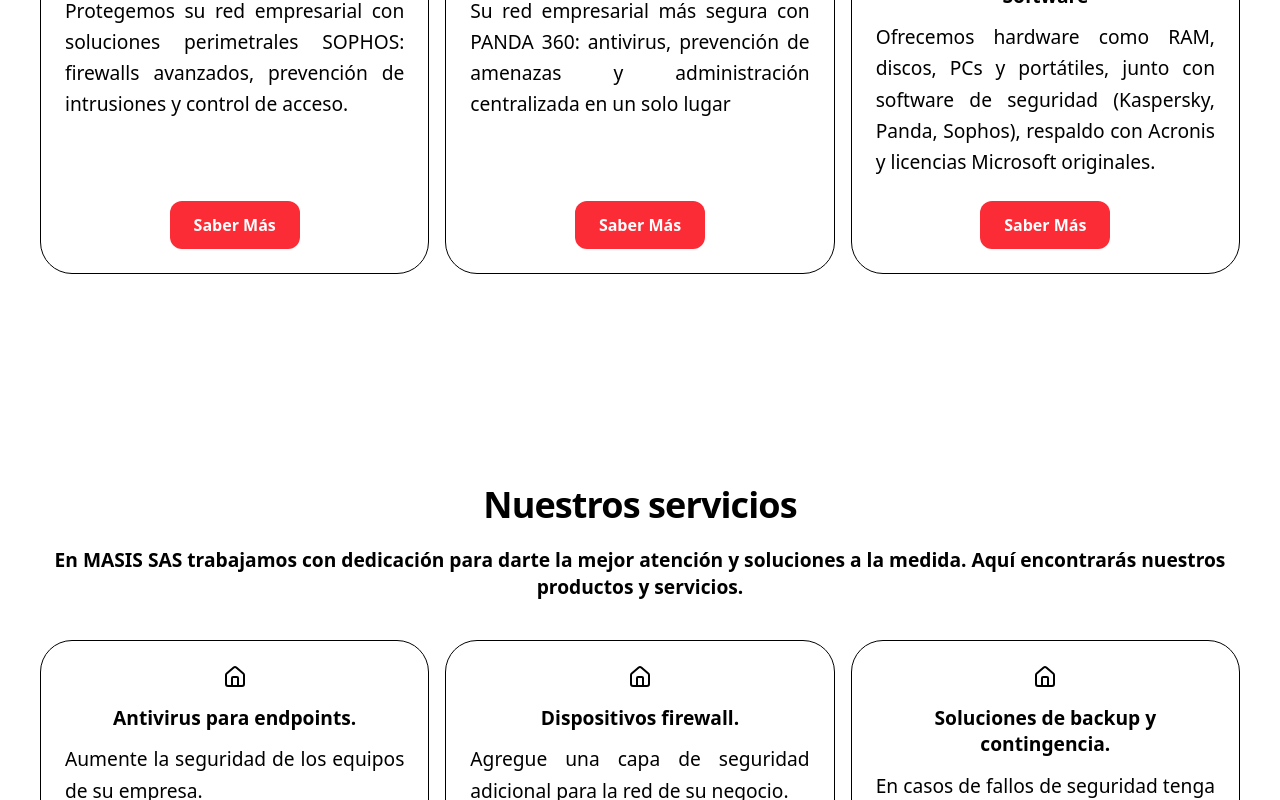
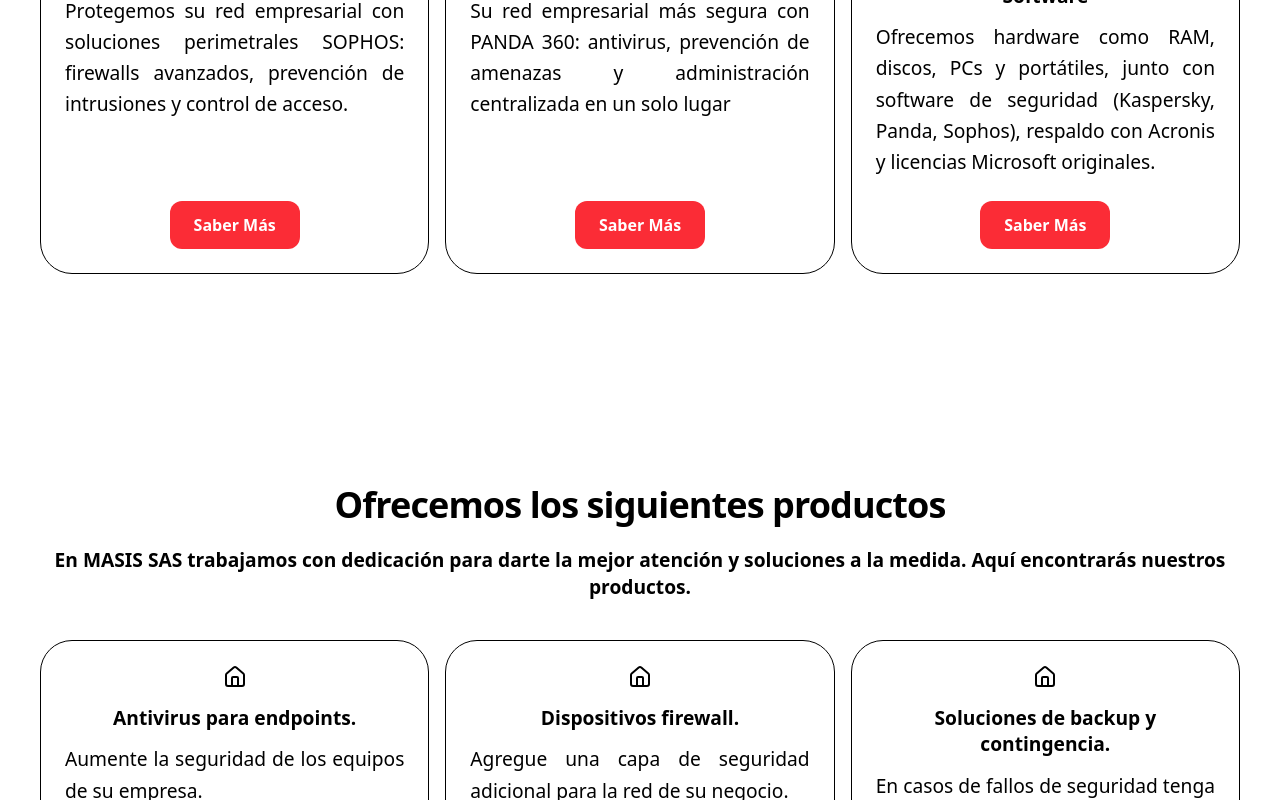
Before and after one commit to XordiDev/masis-website-vite, a React (Vite) app: page / in a window 1280 px wide. Shown: the part 3614-4414 px from the top of the page. Built offline with nearby package versions, Linux system fonts and the light colour scheme; the HTML template or start-up script is replaced by a standard one.

Commit message:
Including texts in home.tsx

```diff
--- a/src/pages/home.tsx
+++ b/src/pages/home.tsx
@@ -52,12 +52,12 @@ Ofrecemos servicios de alta calidad, respaldados por un proceso continuo de mejo
 
       <OurServicesSection
         title="Nuestros servicios"
-        description="En MASIS SAS trabajamos con dedicación para darte la mejor atención y soluciones a la medida. Aquí encontrarás nuestros productos y servicios."
+        description="En MASIS SAS trabajamos con dedicación para darte la mejor atención y soluciones a la medida. Aquí encontrarás nuestros servicios."
       />
 
       <ProductSection
-        title="Nuestros servicios"
-        description="En MASIS SAS trabajamos con dedicación para darte la mejor atención y soluciones a la medida. Aquí encontrarás nuestros productos y servicios."
+        title="Ofrecemos los siguientes productos"
+        description="En MASIS SAS trabajamos con dedicación para darte la mejor atención y soluciones a la medida. Aquí encontrarás nuestros productos."
       />
     </div>
   );
```
